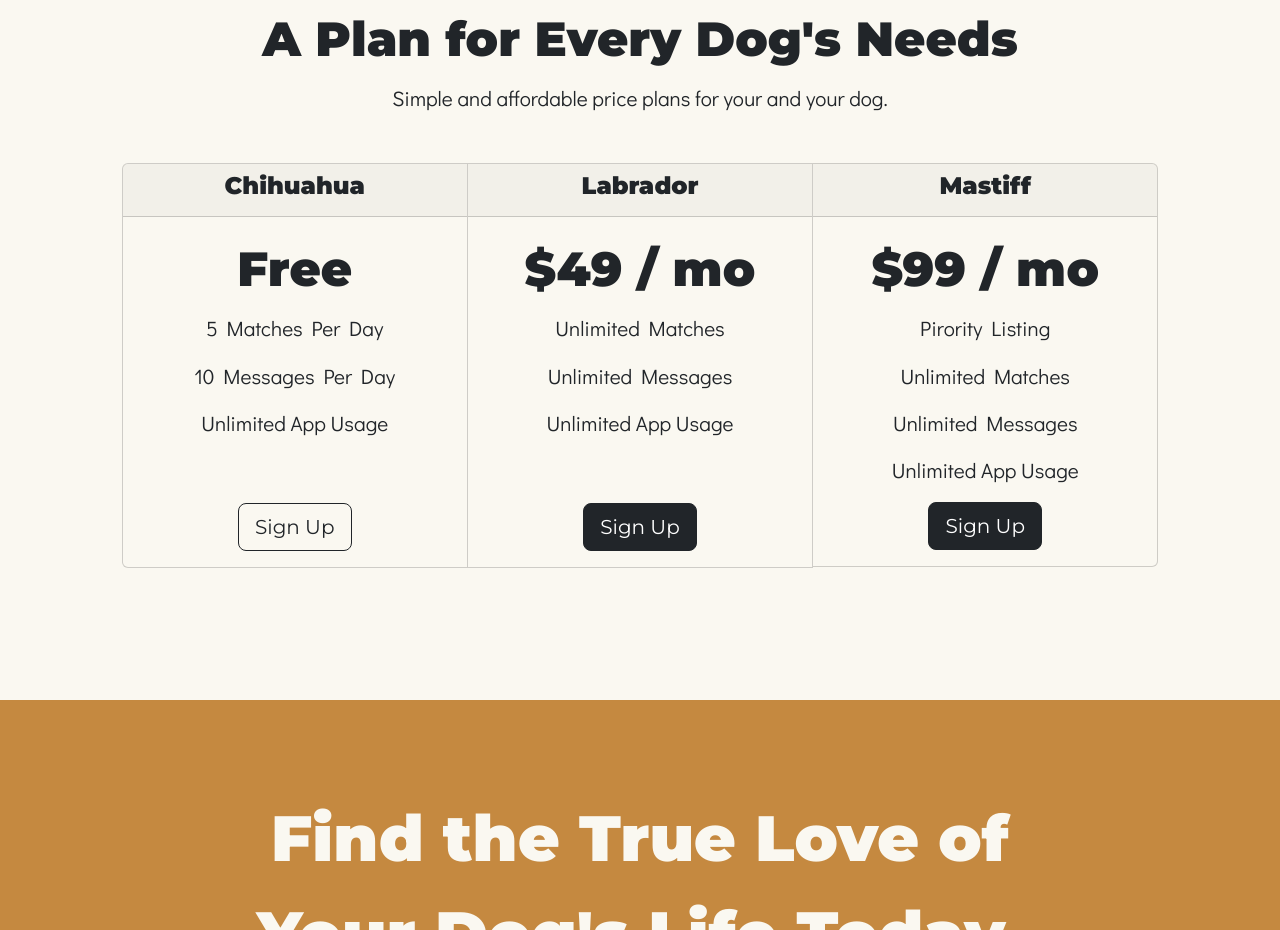
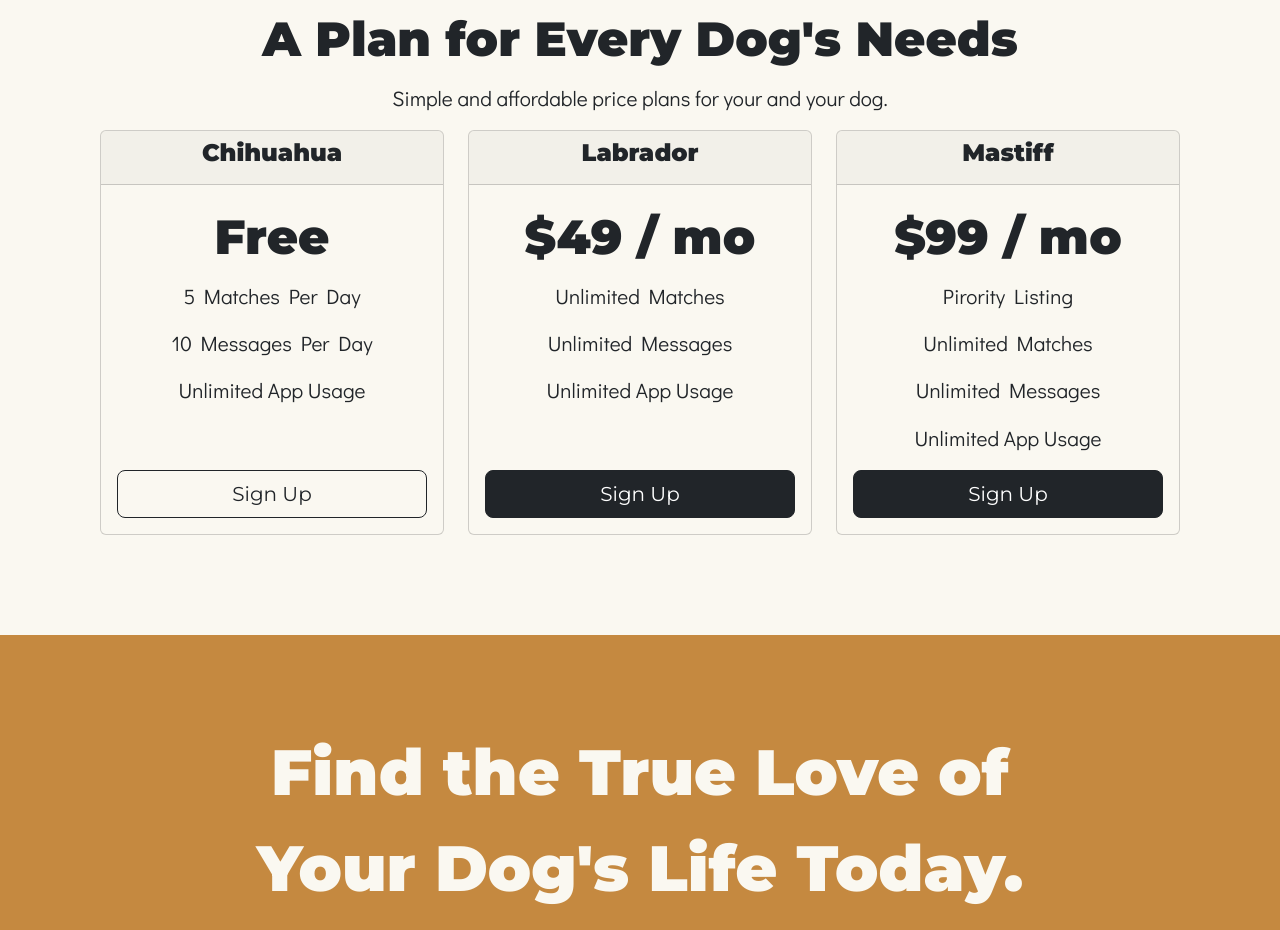
Before and after one commit to NishilNayak/startup-landing-page-using-bootstrap, a plain HTML site: page index.html in a window 1280 px wide. Shown: the part 1978-2908 px from the top of the page. Drawn offline with nearby package versions, Linux system fonts and the light colour scheme.

Commit message:
mobile view  adjusted

```diff
--- a/css/styles.css
+++ b/css/styles.css
@@ -1,20 +1,20 @@
 body{
     font-family: montserrat;
 }
+h1,h2,h3,h4,h5,h6{
+    font-family: montserrat;
+}
 h1{
-    font-family: montserrat;
     font-weight: bolder;
     font-size: 3.5rem;
     line-height: 1.5;
 }
 h2{
-    font-family:montserrat;
     font-weight: bold;
     font-size: 3rem;
     line-height: 1.5;
 }
 h3{
-    font-family: montserrat;
     font-weight: bolder;
     font-size: 1.5rem;
 }
@@ -105,10 +105,23 @@ p{
     background-color: #FAF8F1;
 }
 .card-group{
-    padding: 3% 2%;
+    padding: 3% 20%;
+
+
 }
 .card{
     height:100%;
+    width: 100%;
+
+
+}
+.card-body{
+    display: flex;
+    flex-direction: column;
+
+}
+.cardbutton{
+    margin-top: auto;
 }
 @media ( max-width : 1028px ) {
     #title{
@@ -117,6 +130,24 @@ p{
     .title-image{
         position: static;
         transform: rotate(0);
+    }
+    p{
+        font-size: 2.3rem;
+    }
+    h1{
+        font-size: 4.5rem;
+    }
+    h2{
+        font-size: 4rem;
+    }
+    h3{
+        font-size: 2.5rem;
+    }
+    .navbar-brand{
+        font-size: 3.5rem;
+    }
+    .nav-link{
+        font-size: 2.2rem;
     }
 }
 #cta{
--- a/index.html
+++ b/index.html
@@ -130,21 +130,24 @@
     <h2>A Plan for Every Dog's Needs</h2>
     <p>Simple and affordable price plans for your and your dog.</p>
 
-    <div class="card-group">
-    <div class="card">
-      <div class="card-header">
+    <div class="card-group-lg ">
+      <div class="row">
+        <div class="col-lg-4">
+    <div class="card ">
+    <div class="card-header">
         <h3>Chihuahua</h3>
       </div>
       <div class="card-body">
         <h2>Free</h2>
+
         <p>5 Matches Per Day</p>
         <p>10 Messages Per Day</p>
         <p>Unlimited App Usage</p>
-        <br><br>
-        <button class="btn btn-lg btn-block btn-outline-dark" type="button">Sign Up</button>
+        <button class="btn btn-lg btn-block btn-outline-dark cardbutton" type="button">Sign Up</button>
       </div>
     </div>
-
+  </div>
+  <div class="col-lg-4">
     <div class="card">
       <div class="card-header">
         <h3>Labrador</h3>
@@ -154,11 +157,12 @@
     <p>Unlimited Matches</p>
     <p>Unlimited Messages</p>
     <p>Unlimited App Usage</p>
-    <br><br>
-    <button class="btn btn-lg btn-block btn-dark" type="button">Sign Up</button>
+    <button class="btn btn-lg btn-block btn-dark cardbutton" type="button">Sign Up</button>
       </div>
     </div>
+    </div>
 
+    <div class="col-lg-4">
     <div class="card">
       <div class="card-header">
         <h3>Mastiff</h3>
@@ -169,10 +173,12 @@
     <p>Unlimited Matches</p>
     <p>Unlimited Messages</p>
     <p>Unlimited App Usage</p>
-    <button class="btn btn-lg btn-block btn-dark" type="button">Sign Up</button>
+    <button class="btn btn-lg btn-block btn-dark cardbutton" type="button">Sign Up</button>
     </div>
     </div>
     </div>
+    </div>
+
   </section>
 
 
```
